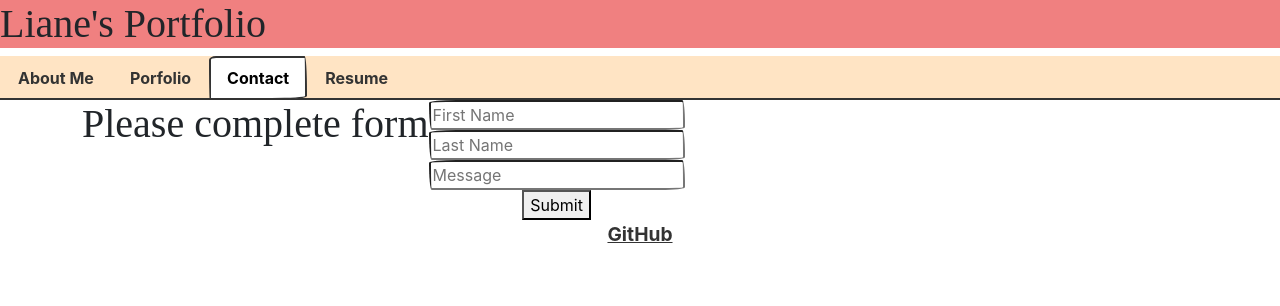
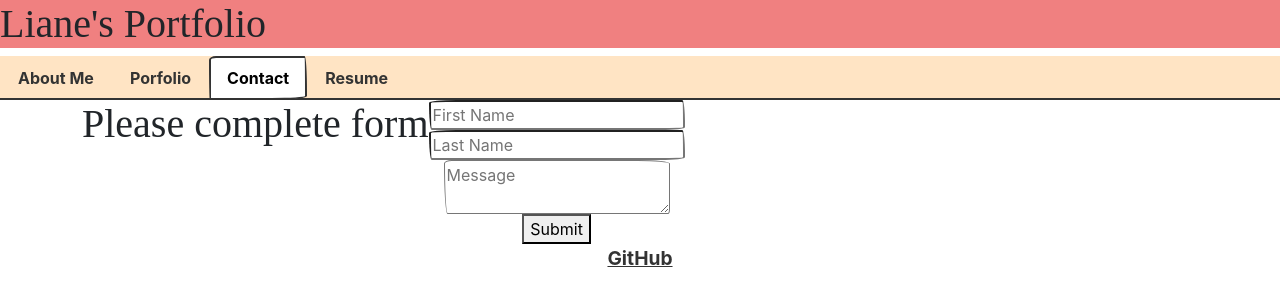
Before and after one commit to lllewell/react-portfolio, a React (Vite) app: page /Contact in a window 1280 px wide. Shown: the top 306 px of the page. Built offline with nearby package versions, Linux system fonts and the light colour scheme; a web font is replaced by a local one.

Commit message:
added text area to contact form instead of input

```diff
--- a/src/pages/Contact.jsx
+++ b/src/pages/Contact.jsx
@@ -54,7 +54,7 @@ function Contact() {
             type="text"
             placeholder="Last Name"
           />
-          <input
+          <textarea
             value={message}
             name="message"
             onChange={handleMessageInputChange}
```
